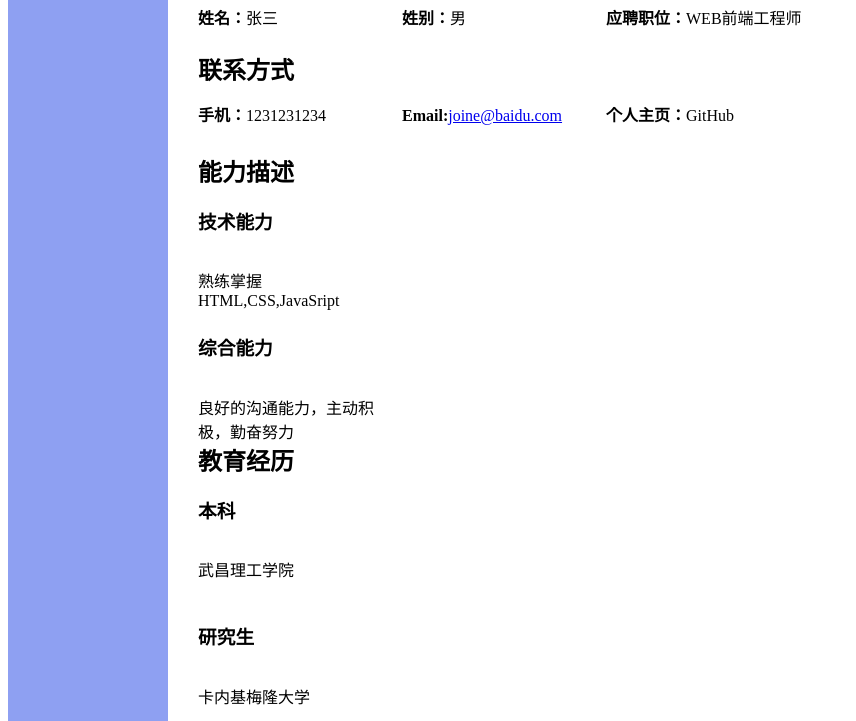
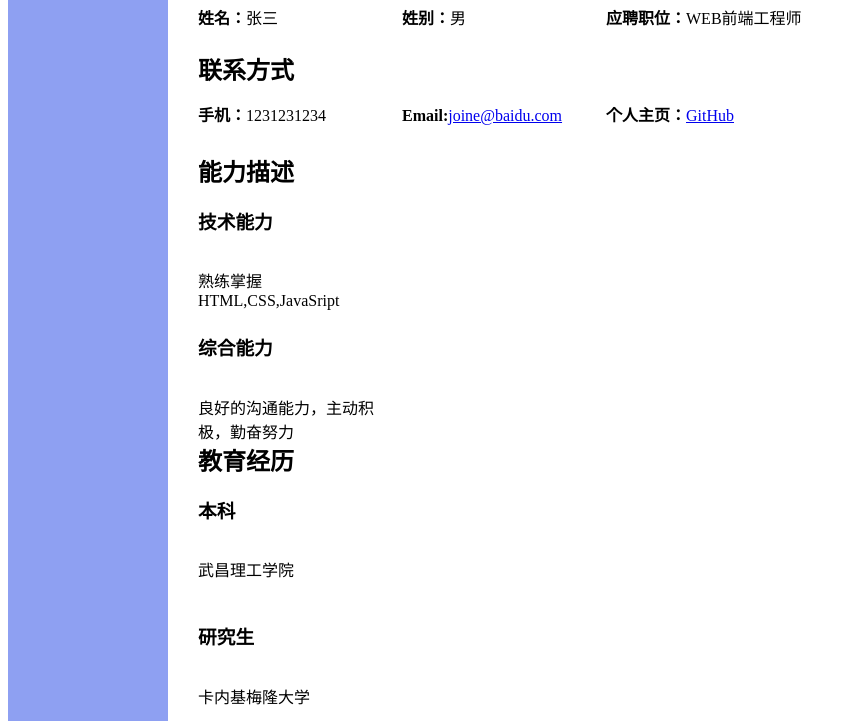
Before and after one commit to rinkoz/rinkoz.github.io, a plain HTML site: page resume.html in a window 1280 px wide. Shown: the part 79-800 px from the top of the page, without its empty margins (0-856 px from the left). Drawn offline with Linux system fonts and the light colour scheme.

Commit message:
Update resume.html

```diff
--- a/resume.html
+++ b/resume.html
@@ -19,7 +19,7 @@
         <h2>联系方式</h2>
         <p><span>手机：</span>1231231234</p>
         <p><span>Email:</span><a href="joine@baidu.com/">joine@baidu.com</a></p>
-        <p><span>个人主页：</span>GitHub</p>
+        <p><span>个人主页：</span><a href="www.github.com/">GitHub</a></p>
         <h2>能力描述</h2>
         <h3>技术能力</h3>
         <P>熟练掌握HTML,CSS,JavaSript</P>
```
